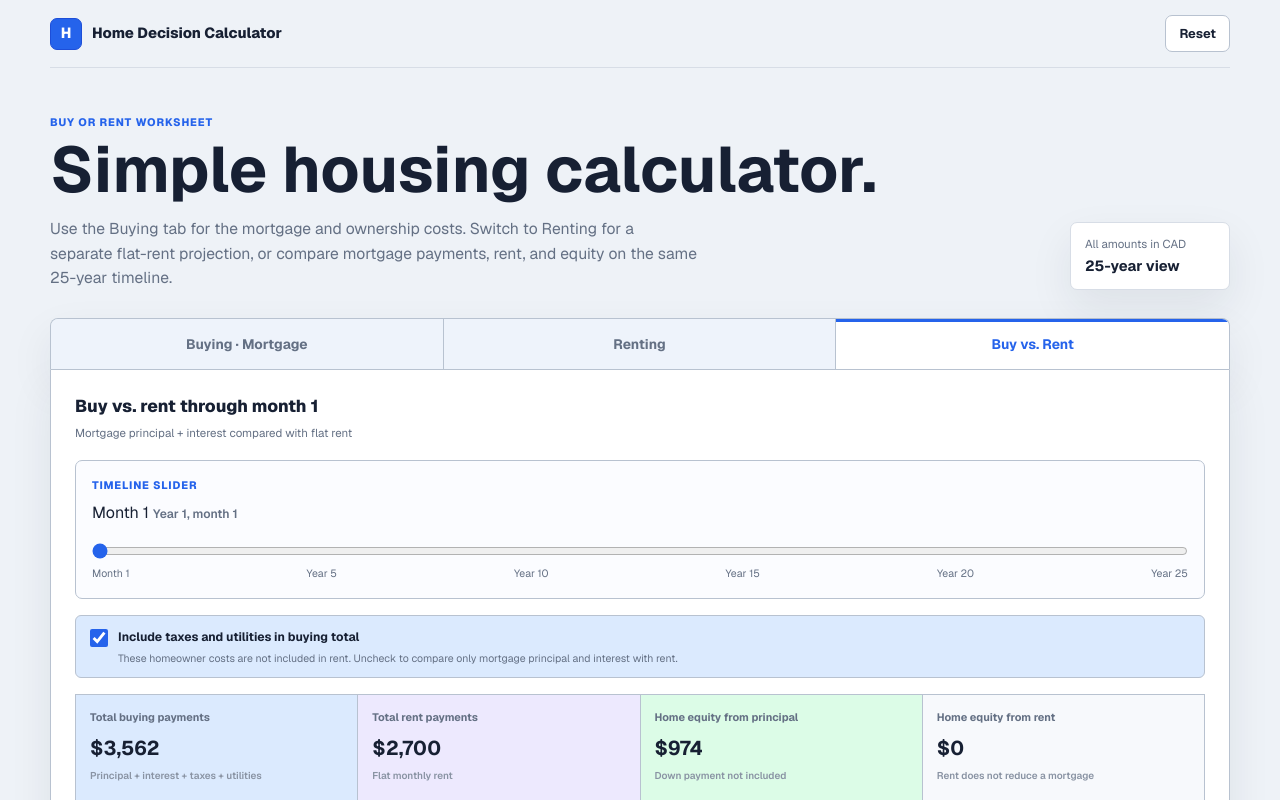
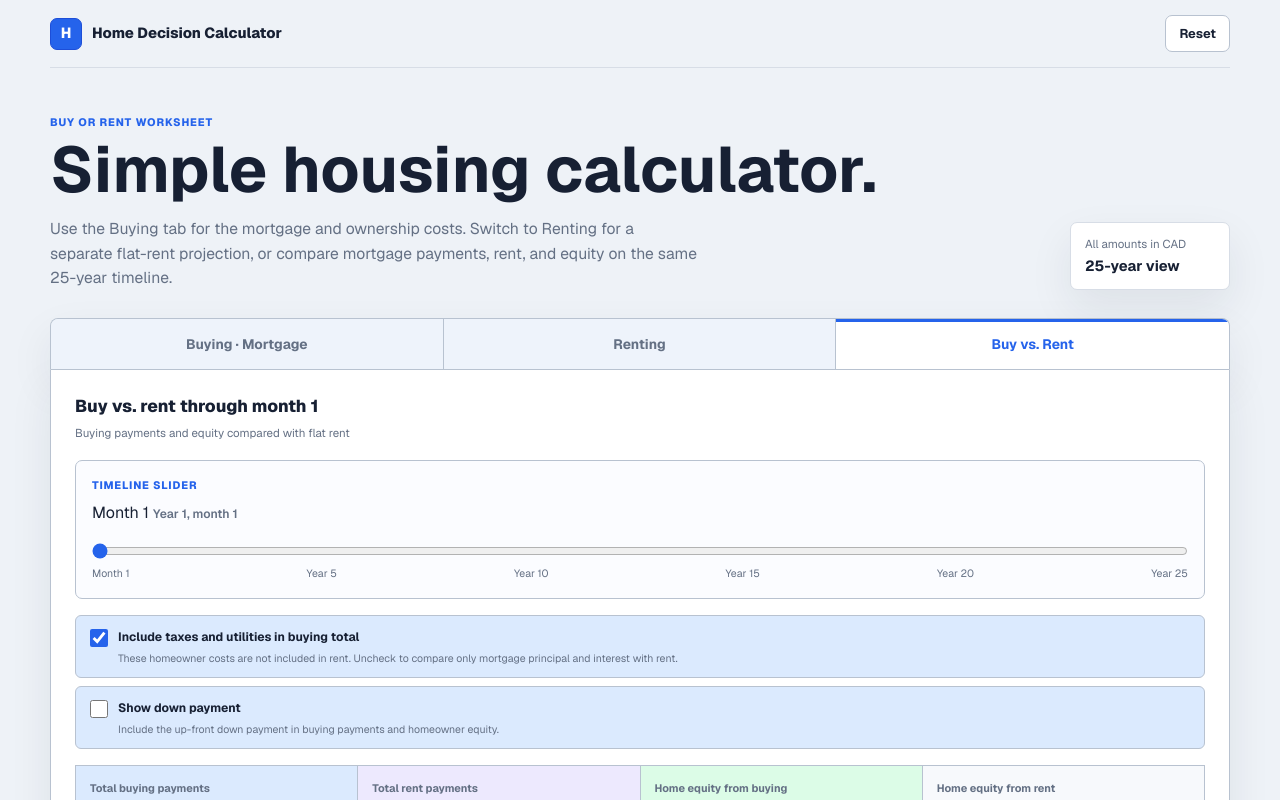
Before and after one commit to gerritsa/homevsbuy, a Next.js app: page / in a window 1280 px wide. Both pictures are taken after a click on the tab "Buy vs. Rent". Shown: the top 800 px of the page. Built offline with nearby package versions, Linux system fonts and the light colour scheme.

Commit message:
Add optional down payment comparison

```diff
--- a/app/globals.css
+++ b/app/globals.css
@@ -16,6 +16,7 @@
   --interest-soft: #ffedd5;
   --rent: #7c3aed;
   --tax: #0891b2;
+  --down-payment: #ca8a04;
   --shadow: 0 18px 44px rgba(23, 32, 51, 0.08);
 }
 
@@ -715,11 +716,16 @@ footer {
   background: var(--interest);
 }
 
+.comparison-options {
+  display: grid;
+  gap: 8px;
+  margin-top: 16px;
+}
+
 .comparison-option {
   display: flex;
   align-items: flex-start;
   gap: 10px;
-  margin-top: 16px;
   padding: 12px 14px;
   border: 1px solid var(--line-strong);
   border-radius: 6px;
@@ -872,6 +878,10 @@ footer {
   background: var(--tax);
 }
 
+.down-payment-fill {
+  background: var(--down-payment);
+}
+
 .rent-fill {
   background: var(--rent);
 }
@@ -897,6 +907,10 @@ footer {
 
 .legend.owner-extras {
   background: var(--tax);
+}
+
+.legend.down-payment {
+  background: var(--down-payment);
 }
 
 .legend.empty-legend {
--- a/app/page.tsx
+++ b/app/page.tsx
@@ -243,6 +243,7 @@ export default function Home() {
   const [selectedMonth, setSelectedMonth] = useState(1)
   const [showGraph, setShowGraph] = useState(true)
   const [includeOwnerExtras, setIncludeOwnerExtras] = useState(true)
+  const [includeDownPayment, setIncludeDownPayment] = useState(false)
 
   const results = useMemo(() => {
     const purchasePrice = Math.max(0, inputs.purchasePrice)
@@ -310,18 +311,31 @@ export default function Home() {
   const selectedOwnerExtras =
     (results.monthlyTaxes + results.monthlyUtilities) * results.selectedMonth
   const comparisonBuyingTotal =
-    principalVsInterestTotal + (includeOwnerExtras ? selectedOwnerExtras : 0)
+    principalVsInterestTotal +
+    (includeOwnerExtras ? selectedOwnerExtras : 0) +
+    (includeDownPayment ? results.downPayment : 0)
+  const comparisonHomeEquity =
+    results.selectedPrincipalPaid + (includeDownPayment ? results.downPayment : 0)
+  const buyingTotalBreakdown = [
+    "Principal",
+    "interest",
+    ...(includeOwnerExtras ? ["taxes", "utilities"] : []),
+    ...(includeDownPayment ? ["down payment"] : []),
+  ].join(" + ")
   const comparisonMax = Math.max(1, comparisonBuyingTotal, results.selectedRentCash)
   const comparisonPrincipalWidth = (results.selectedPrincipalPaid / comparisonMax) * 100
   const comparisonInterestWidth = (results.selectedInterestPaid / comparisonMax) * 100
   const comparisonOwnerExtrasWidth =
     includeOwnerExtras ? (selectedOwnerExtras / comparisonMax) * 100 : 0
+  const comparisonDownPaymentWidth =
+    includeDownPayment ? (results.downPayment / comparisonMax) * 100 : 0
   const comparisonRentWidth = (results.selectedRentCash / comparisonMax) * 100
   const resetCalculator = () => {
     setInputs(initialInputs)
     setSelectedMonth(1)
     setShowGraph(true)
     setIncludeOwnerExtras(true)
+    setIncludeDownPayment(false)
   }
 
   return (
@@ -797,12 +811,13 @@ export default function Home() {
               <div className="sheet-title results-title">
                 <div>
                   <h2>Buy vs. rent through month {results.selectedMonth}</h2>
-                  <span>Mortgage principal + interest compared with flat rent</span>
+                  <span>Buying payments and equity compared with flat rent</span>
                 </div>
               </div>
 
               <TimelineSlider selectedMonth={results.selectedMonth} onChange={setSelectedMonth} />
 
+              <div className="comparison-options">
                 <label className="comparison-option">
                   <input
                     checked={includeOwnerExtras}
@@ -818,15 +833,26 @@ export default function Home() {
                   </span>
                 </label>
 
+                <label className="comparison-option">
+                  <input
+                    checked={includeDownPayment}
+                    onChange={(event) => setIncludeDownPayment(event.target.checked)}
+                    type="checkbox"
+                  />
+                  <span>
+                    <strong>Show down payment</strong>
+                    <small>
+                      Include the up-front down payment in buying payments and homeowner equity.
+                    </small>
+                  </span>
+                </label>
+              </div>
+
               <div className="comparison-summary">
                 <div className="comparison-card buy-total">
                   <span>Total buying payments</span>
                   <strong>{money(comparisonBuyingTotal)}</strong>
-                  <small>
-                    {includeOwnerExtras
-                      ? "Principal + interest + taxes + utilities"
-                      : "Principal + interest"}
-                  </small>
+                  <small>{buyingTotalBreakdown}</small>
                 </div>
                 <div className="comparison-card rent-total">
                   <span>Total rent payments</span>
@@ -834,9 +860,11 @@ export default function Home() {
                   <small>Flat monthly rent</small>
                 </div>
                 <div className="comparison-card equity-total">
-                  <span>Home equity from principal</span>
-                  <strong>{money(results.selectedPrincipalPaid)}</strong>
-                  <small>Down payment not included</small>
+                  <span>Home equity from buying</span>
+                  <strong>{money(comparisonHomeEquity)}</strong>
+                  <small>
+                    {includeDownPayment ? "Principal + down payment" : "Principal paid to date"}
+                  </small>
                 </div>
                 <div className="comparison-card no-equity">
                   <span>Home equity from rent</span>
@@ -859,16 +887,24 @@ export default function Home() {
                     <div>
                       <strong>Buying · total payments</strong>
                       <small>
-                        Principal builds equity; all other included payments are housing costs.
+                        Principal{includeDownPayment ? " and the down payment build" : " builds"}{" "}
+                        equity; all other included payments are housing costs.
                       </small>
                     </div>
                     <strong>{money(comparisonBuyingTotal)}</strong>
                   </div>
                   <div
-                    aria-label={`${money(comparisonBuyingTotal)} in buying payments: ${money(results.selectedPrincipalPaid)} principal equity, ${money(results.selectedInterestPaid)} interest${includeOwnerExtras ? `, and ${money(selectedOwnerExtras)} in taxes and utilities` : ""}`}
+                    aria-label={`${money(comparisonBuyingTotal)} in buying payments: ${money(results.selectedPrincipalPaid)} principal equity, ${money(results.selectedInterestPaid)} interest${includeOwnerExtras ? `, ${money(selectedOwnerExtras)} in taxes and utilities` : ""}${includeDownPayment ? `, and ${money(results.downPayment)} down payment equity` : ""}`}
                     className="comparison-track"
                     role="img"
                   >
+                    {includeDownPayment ? (
+                      <span
+                        className="down-payment-fill"
+                        style={{ width: `${comparisonDownPaymentWidth}%` }}
+                        title={`${money(results.downPayment)} down payment equity`}
+                      />
+                    ) : null}
                     <span
                       className="principal-fill"
                       style={{ width: `${comparisonPrincipalWidth}%` }}
@@ -888,6 +924,12 @@ export default function Home() {
                     ) : null}
                   </div>
                   <div className="comparison-legend">
+                    {includeDownPayment ? (
+                      <span>
+                        <i className="legend down-payment" />
+                        Down payment / equity {money(results.downPayment)}
+                      </span>
+                    ) : null}
                     <span><i className="legend principal" />Principal / equity {money(results.selectedPrincipalPaid)}</span>
                     <span><i className="legend interest" />Interest {money(results.selectedInterestPaid)}</span>
                     {includeOwnerExtras ? (
@@ -926,11 +968,14 @@ export default function Home() {
               </div>
 
               <p className="comparison-note">
-                Buying includes mortgage principal and interest
-                {includeOwnerExtras ? ", municipal taxes, and utilities" : ""}; renting includes
-                rent paid. This comparison excludes the down payment, maintenance, insurance,
-                closing costs, and home-price changes
-                {includeOwnerExtras ? "." : ", as well as municipal taxes and utilities."}
+                Buying includes all mortgage payments—principal and interest
+                {includeOwnerExtras ? "—plus municipal taxes and utilities" : ""}
+                {includeDownPayment ? ", and the down payment" : ""}. Principal
+                {includeDownPayment ? " and the down payment build" : " builds"} home equity; all
+                other included amounts are costs. Renting includes rent payments only.
+                Maintenance, insurance, closing costs, and changes in home value are not included.
+                {!includeDownPayment ? " The down payment is hidden and excluded." : ""}
+                {!includeOwnerExtras ? " Municipal taxes and utilities are excluded." : ""}
               </p>
             </section>
           </div>
@@ -943,7 +988,7 @@ export default function Home() {
                 <p>
                   Compare cumulative buying payments with cumulative rent. Principal is shown
                   separately because it reduces the mortgage and builds homeowner equity. Taxes
-                  and utilities follow the checkbox above.
+                  and utilities, the down payment, and home equity follow the checkboxes above.
                 </p>
               </div>
             </div>
@@ -954,7 +999,9 @@ export default function Home() {
                   <tr>
                     <th>Year</th>
                     <th>Buying paid</th>
-                    <th>Principal / equity</th>
+                    <th>Home equity</th>
+                    {includeDownPayment ? <th>Down payment</th> : null}
+                    <th>Principal paid</th>
                     <th>Interest cost</th>
                     <th>Taxes + utilities</th>
                     <th>Rent paid</th>
@@ -973,9 +1020,17 @@ export default function Home() {
                               ? (results.monthlyTaxes + results.monthlyUtilities) *
                                 12 *
                                 row.year
-                              : 0),
+                              : 0) +
+                            (includeDownPayment ? results.downPayment : 0),
                         )}
                       </td>
+                      <td>
+                        {money(
+                          row.totalPrincipalPaid +
+                            (includeDownPayment ? results.downPayment : 0),
+                        )}
+                      </td>
+                      {includeDownPayment ? <td>{money(results.downPayment)}</td> : null}
                       <td>{money(row.totalPrincipalPaid)}</td>
                       <td>{money(row.totalInterestPaid)}</td>
                       <td>
```
Also changed, not shown: 1 other file (tests, documents, lock files or other folders). Lines whose indentation alone changed are shown as unchanged.
